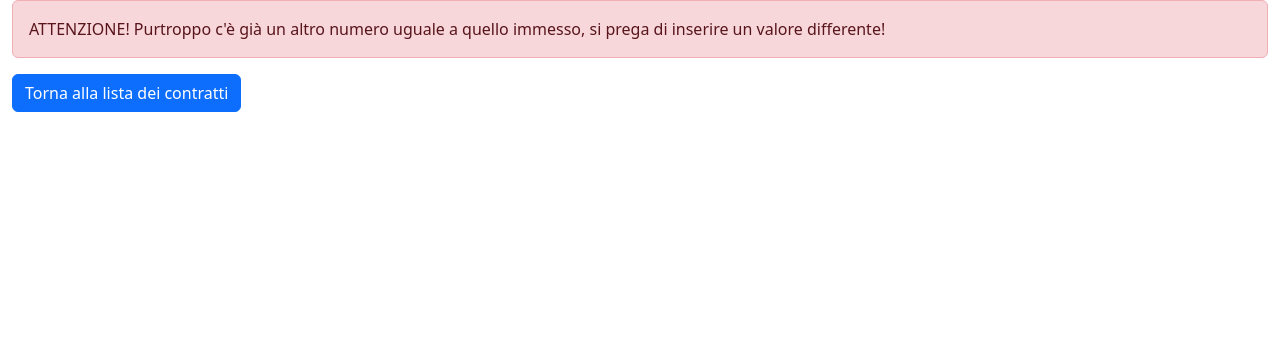
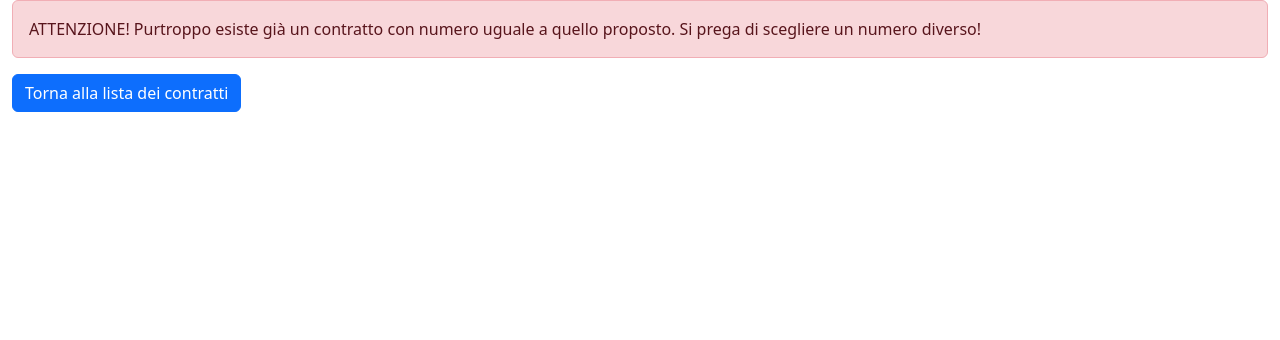
Before and after one commit to 4TK4/ProgWeb23_24.2, a Django app: page /inserimento_fallito/ in a window 1280 px wide. Shown: the part 168-508 px from the top of the page. Run offline with Django 4.2, Linux system fonts and the light colour scheme; some libraries are stand-ins or nearby versions.

Commit message:
aggiunta clausola order by Numero per la query dei contratti, modificato il messaggio di notifica fallimento nell'inserimento di un nuovo contratto

```diff
--- a/myproject/myapp/utils.py
+++ b/myproject/myapp/utils.py
@@ -41,6 +41,7 @@ def get_contratto(numero, data_attivazione, tipo):
         ) sd ON sd.EraAssociataA = c.Numero
         WHERE
             1=1
+        ORDER BY c.Numero
     """
     #COALESCE usata per inserire 0 quando il valore è None
     #i LEFTJOIN servono per ragioni di efficienza, altrimenti si avrebbero ritardi più consistenti
--- a/myproject/templates/inserimento_fallito.html
+++ b/myproject/templates/inserimento_fallito.html
@@ -3,7 +3,7 @@
 <!--contenuto dell'elemento <main>-->
 {% block content %}
 <div class="alert alert-danger" role="alert">
-  ATTENZIONE! Purtroppo c'è già un altro numero uguale a quello immesso, si prega di inserire un valore differente!
+  ATTENZIONE! Purtroppo esiste già un contratto con numero uguale a quello proposto. Si prega di scegliere un numero diverso!
 </div>
 <a href="{% url 'contrattoTelefonico' %}" class="btn btn-primary">Torna alla lista dei contratti</a>
 {% endblock %}
```
